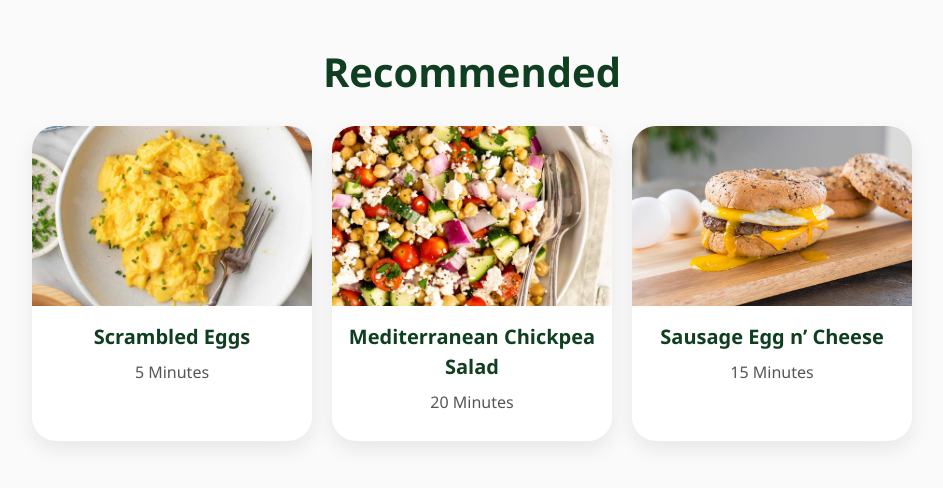
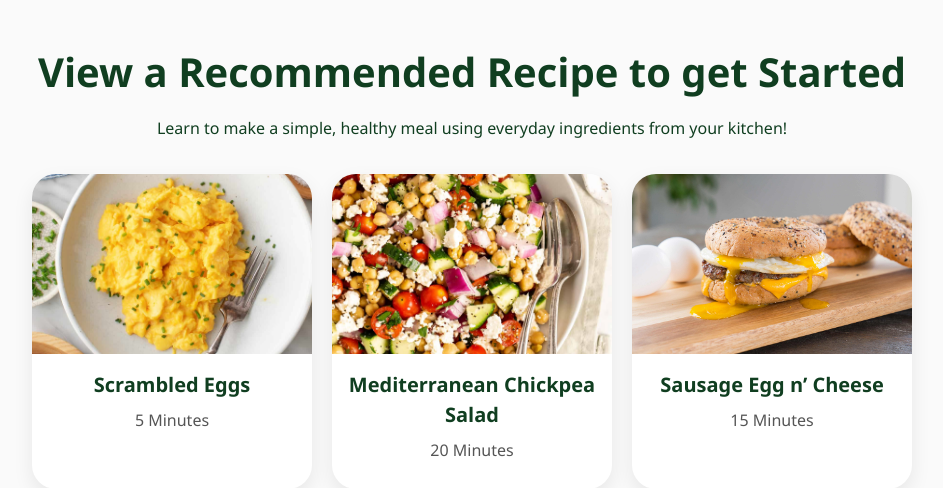
Before and after one commit to andyzhou443/Dorm-Cooking, a Flask app: page / in a window 1280 px wide. Shown: the part 56-544 px from the top of the page, without its empty margins (168-1111 px from the left). Run offline with Flask 3, Linux system fonts and the light colour scheme; some libraries are stand-ins or nearby versions.

Commit message:
More wording to make it look appealing

```diff
--- a/templates/index.html
+++ b/templates/index.html
@@ -2,7 +2,9 @@
 
 {% block content %}
 <div class="text-center mt-5">
-    <h1 class="recommended-heading">Recommended</h1>
+    <h1 class="recommended-heading ">View a Recommended Recipe to get Started</h1>
+    <div class="text-center" style="color: #103E20;">Learn to make a simple, healthy meal using everyday ingredients from your kitchen!</div>
+    <br>
     <div class="d-flex justify-content-center gap-4 flex-wrap">
         <!-- Recipe Card 1 -->
         <div class="recipe-card" data-recipe-id="1">
```
